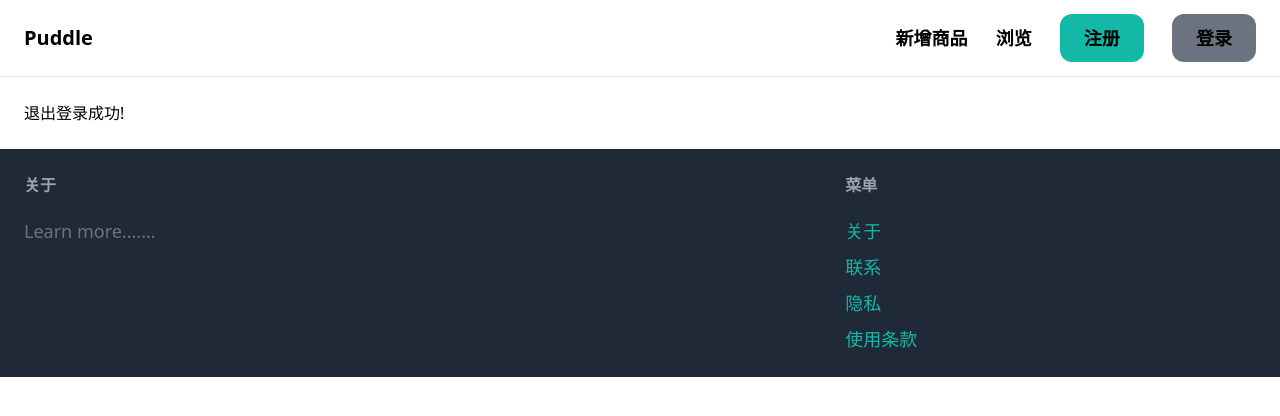
After one commit to Dunmysad/Puddle, a Django app: page /logout/ in a window 1280 px wide. The commit adds this page. Shown: the top 416 px of the page. Run offline with Django 5.2, Linux system fonts and the light colour scheme; some libraries are stand-ins or nearby versions.

Commit message:
update user logout

```diff
--- a/puddle/core/templates/core/base.html
+++ b/puddle/core/templates/core/base.html
@@ -16,9 +16,10 @@
             {% if request.user.is_authenticated %}
                 <a href="{% url 'conversation:inbox' %}" class="px-6 py-3 text-lg font-semibold bg-teal-500 text-whirw rounded-xl hover:bg-teal-700">信箱</a>
                 <a href="{% url 'dashboard:index' %}" class="px-6 py-3 text-lg font-semibold bg-gray-500 text-whirw rounded-xl hover:bg-gray-700">仪表盘</a>
+                <a href="{% url 'core:logout' %}" class="px-6 py-3 text-lg font-semibold bg-yellow-500 text-whirw rounded-xl hover:bg-gray-700">退出登录</a>
             {% else %}
                 <a href="{% url 'core:signup' %}" class="px-6 py-3 text-lg font-semibold bg-teal-500 text-whirw rounded-xl hover:bg-teal-700">注册</a>
-                <a href="{% url 'core:login' %}" class="px-6 py-3 text-lg font-semibold bg-gray-500 text-whirw rounded-xl hover:bg-gray-700">登录</a>
+                <a href="{% url 'core:login' %}" class="px-6 py-3 text-lg font-semibold bg-gray-500 text-whirw rounded-xl hover:bg-gray-300">登录</a>
             {% endif %}
             </div>
     </nav>
--- /dev/null
+++ b/puddle/core/templates/core/logout.html
@@ -0,0 +1,10 @@
+{% extends 'core/base.html' %}
+
+{% block title %}退出登录{% endblock %}
+
+
+{% block content %}
+
+<h1>退出登录成功!</h1>
+
+{% endblock %}
--- a/puddle/core/urls.py
+++ b/puddle/core/urls.py
@@ -10,5 +10,6 @@ urlpatterns = [
     path('', views.index, name='index'),
     path('contact/', views.contact, name='contact'),
     path('signup/', views.signup, name='signup'),
-    path('login/', auth_views.LoginView.as_view(template_name='core/login.html', authentication_form=LoginForm), name='login')
+    path('login/', auth_views.LoginView.as_view(template_name='core/login.html', authentication_form=LoginForm), name='login'),
+    path('logout/', views.logout_view, name='logout')
 ]
--- a/puddle/core/views.py
+++ b/puddle/core/views.py
@@ -1,5 +1,5 @@
 from django.shortcuts import render, redirect
-
+from django.contrib.auth import logout
 from item.models import Category, Item
 
 from .forms import SignupForm
@@ -32,3 +32,9 @@ def signup(request):
     return render(request, 'core/signup.html',{
         'form': form
     })
+
+def logout_view(request):
+    logout(request)
+    return render(request, 'core/logout.html', {
+
+    })
```
Also changed, not shown: puddle/db.sqlite3.
